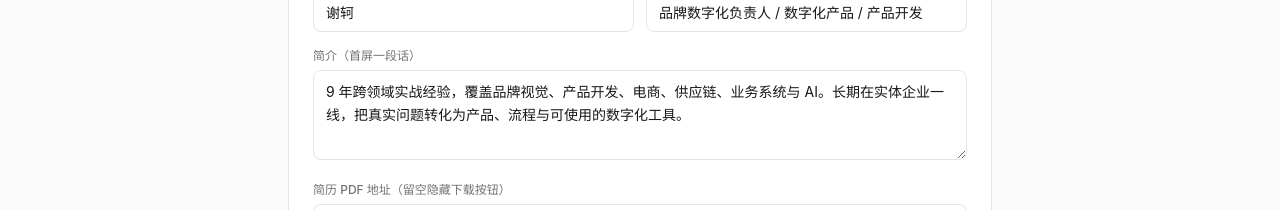
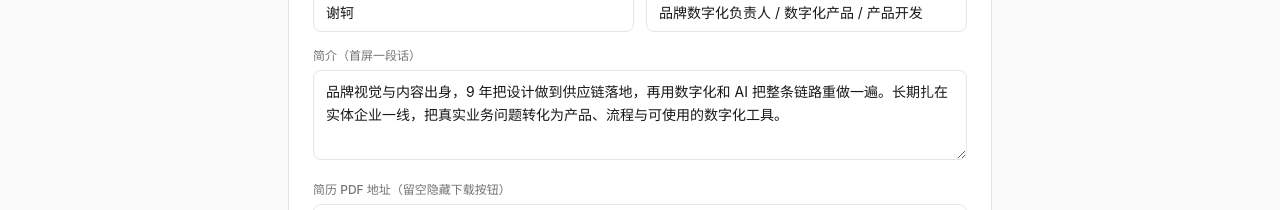
Before and after one commit to xie5252/works-library, a React (Vite) app: page /admin/about in a window 1280 px wide. Shown: the part 398-608 px from the top of the page. Built offline with nearby package versions, Linux system fonts and the light colour scheme; no server answers.

Commit message:
关于我首屏简介：突出设计出身→数字化重做链路的叙事主线

```diff
--- a/src/types.ts
+++ b/src/types.ts
@@ -133,7 +133,7 @@ export interface AboutData {
 export const DEFAULT_ABOUT: AboutData = {
   name: '谢轲',
   title: '品牌数字化负责人 / 数字化产品 / 产品开发',
-  lead: '9 年跨领域实战经验，覆盖品牌视觉、产品开发、电商、供应链、业务系统与 AI。长期在实体企业一线，把真实问题转化为产品、流程与可使用的数字化工具。',
+  lead: '品牌视觉与内容出身，9 年把设计做到供应链落地，再用数字化和 AI 把整条链路重做一遍。长期扎在实体企业一线，把真实业务问题转化为产品、流程与可使用的数字化工具。',
   pdf_url: '/xie-ke-resume.pdf',
   contact_email: '983047904@qq.com',
   contact_wechat: 'MuYo0402',
```
